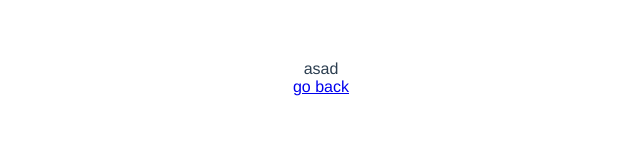
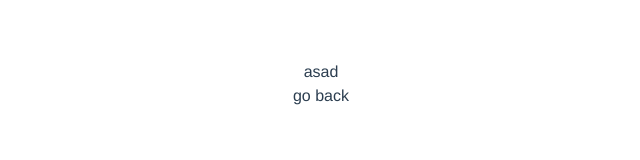
Before and after one commit to asadullakkh/vue-template, a Vue app: page /asad in a window 1280 px wide. Shown: the top 160 px of the page, without its empty margins (319-959 px from the left). Built offline with nearby package versions, Linux system fonts and the light colour scheme.

Commit message:
feat: add tailwind

```diff
--- a/package.json
+++ b/package.json
@@ -19,7 +19,10 @@
   },
   "devDependencies": {
     "@vitejs/plugin-vue": "^2.2.0",
+    "autoprefixer": "^10.4.4",
+    "postcss": "^8.4.12",
     "sass": "^1.45.0",
+    "tailwindcss": "^3.0.23",
     "vite": "^2.8.0"
   },
   "description": "jest with vue3 vite",
--- /dev/null
+++ b/postcss.config.js
@@ -0,0 +1,6 @@
+module.exports = {
+  plugins: {
+    tailwindcss: {},
+    autoprefixer: {},
+  },
+}
--- a/src/pages/index.vue
+++ b/src/pages/index.vue
@@ -1,5 +1,5 @@
 <template>
-  <div>hello {{ $t('name') }}</div>
+  <div class="bg-[red]">hello {{ $t('name') }}</div>
   <select v-model="lang">
     <option value="uz">uz</option>
     <option value="en">en</option>
@@ -27,4 +27,5 @@ export default {
 }
 </script>
 
-<style lang="scss" scoped></style>
+<style lang="scss" scoped>
+</style>
--- /dev/null
+++ b/tailwind.config.js
@@ -0,0 +1,10 @@
+module.exports = {
+  mode: "jit",
+  purge: ['./index.html', './src/**/*.{vue,js,ts,jsx,tsx}'],
+  content: [],
+  darkMode: false, // or 'media' or 'class'
+  theme: {
+    extend: {},
+  },
+  plugins: [],
+}
```
Also changed, not shown: src/assets/styles/_tailwind.scss (+4 -9 lines), 2 other files (tests, documents, lock files or other folders).
